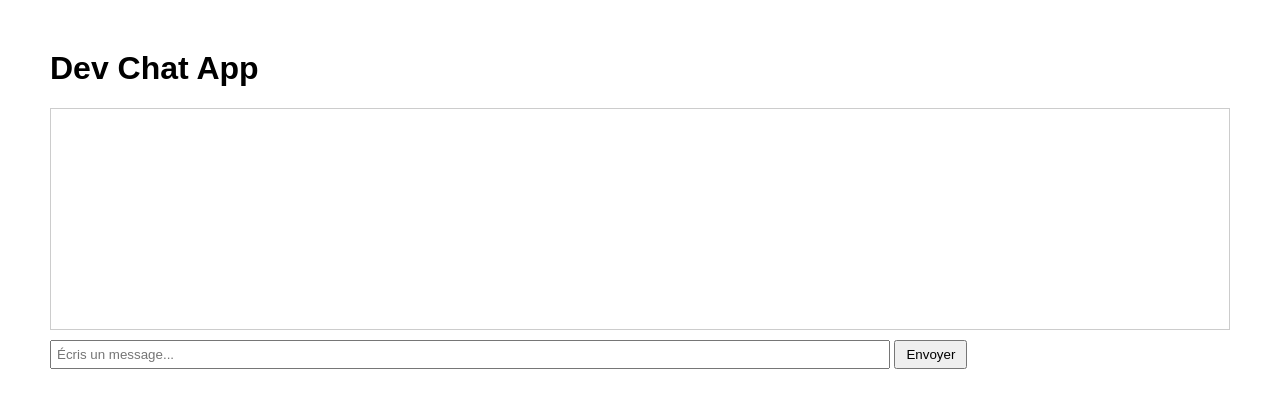
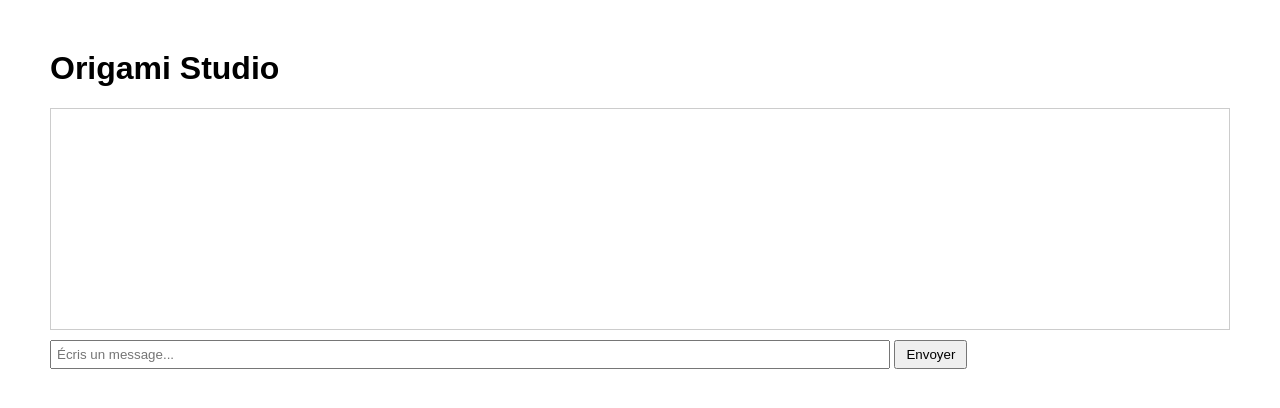
Before and after one commit to StormInTheDev/Origami-Studio, a plain HTML site: page client/index.html in a window 1280 px wide. Drawn offline with Linux system fonts and the light colour scheme.

Commit message:
Patch n°0.0.2

```diff
--- a/client/index.html
+++ b/client/index.html
@@ -25,7 +25,7 @@
     </style>
 </head>
 <body>
-    <h1>Dev Chat App</h1>
+    <h1>Origami Studio</h1>
     <div id="messages"></div>
     <input type="text" id="messageInput" placeholder="Écris un message...">
     <button id="sendBtn">Envoyer</button>
```
